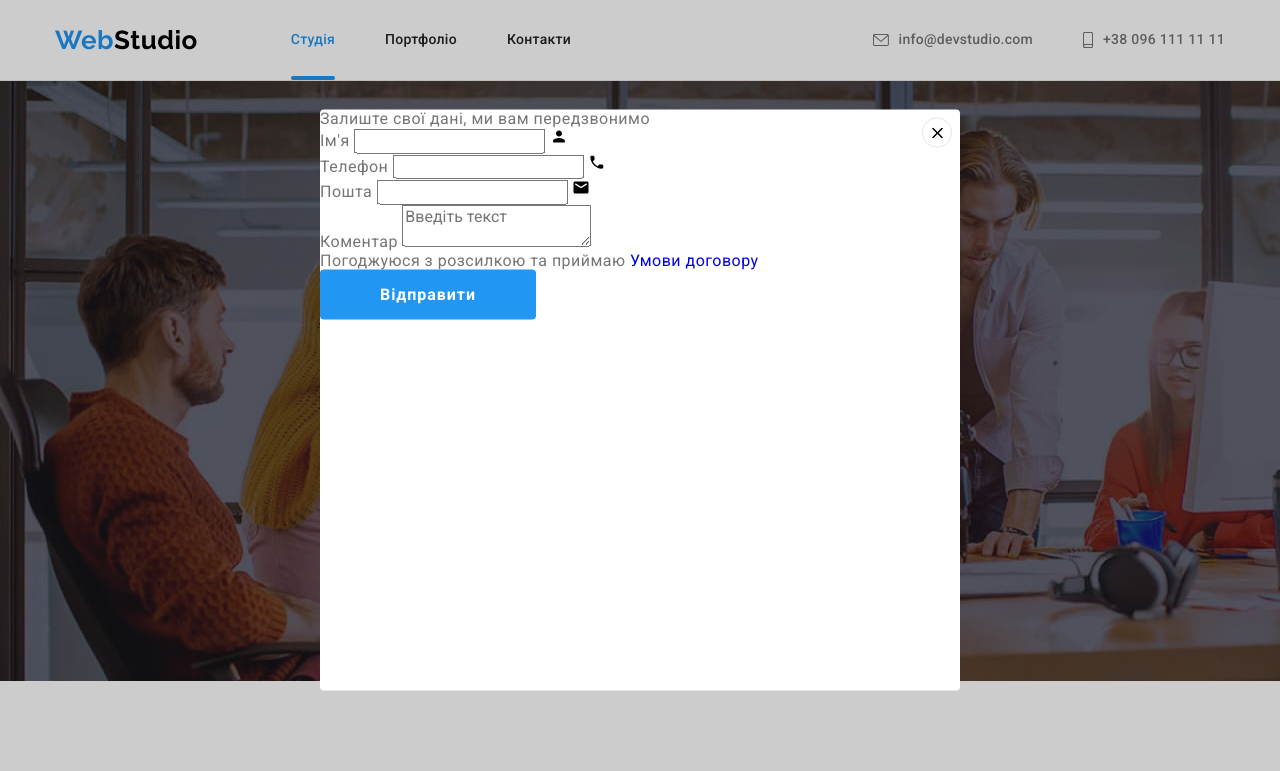
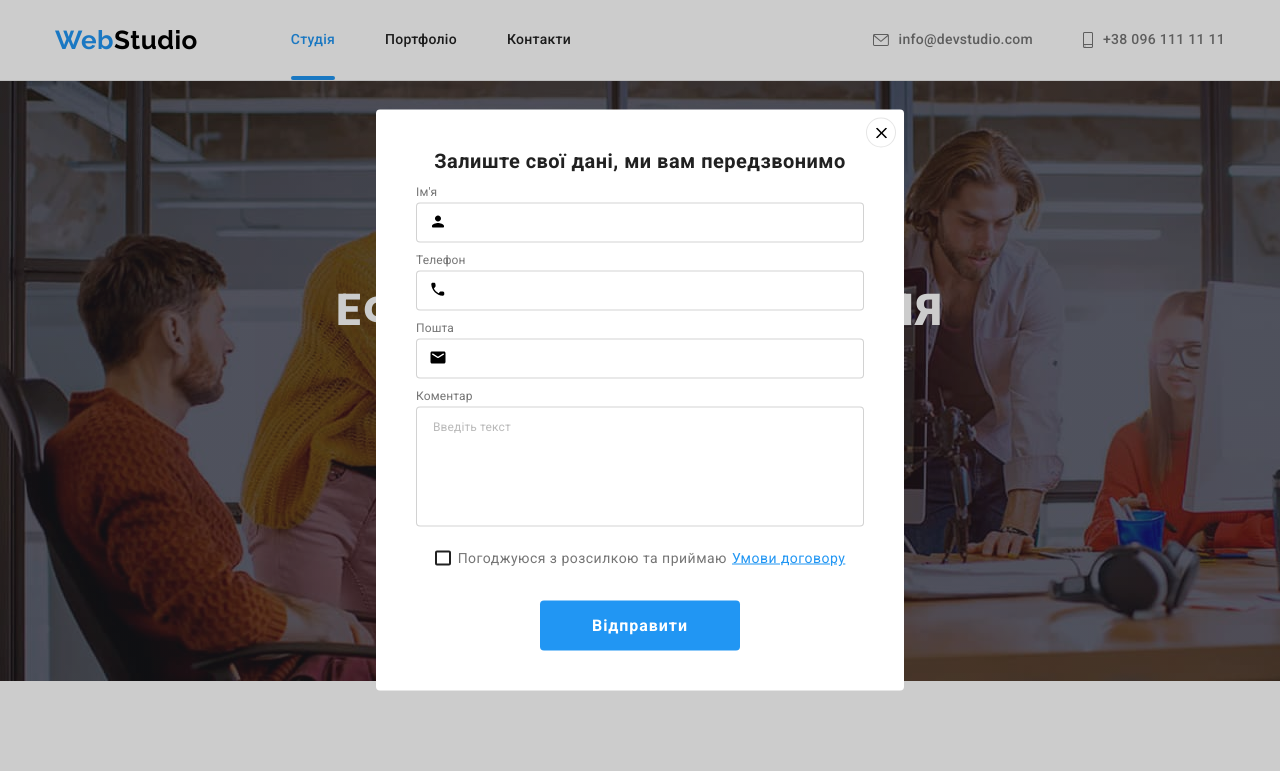
Before and after one commit to soe4ka/goit-markup-hw-06, a plain HTML site: page index.html in a window 1280 px wide. Both pictures are taken after a click on the button "Замовити послугу". Shown: the top 771 px of the page. Drawn offline with nearby package versions, Linux system fonts and the light colour scheme.

Commit message:
add form styles

```diff
--- a/css/styles.css
+++ b/css/styles.css
@@ -160,6 +160,10 @@ img {
   align-items: center;
 
   color: inherit;
+
+  transition-property: color;
+  transition-duration: var(--duration);
+  transition-timing-function: var(--timing-function);
 }
 
 .nav-contact-icon {
@@ -220,6 +224,15 @@ img {
   background-color: var(--accent-color);
   border: none;
   border-radius: 4px;
+
+  transition-property: box-shadow;
+  transition-duration: var(--duration);
+  transition-timing-function: var(--timing-function);
+}
+
+.btn:hover,
+.btn:focus {
+  box-shadow: 0px 4px 4px rgba(0, 0, 0, 0.15);
 }
 
 .hero-container {
@@ -422,6 +435,10 @@ img {
   fill: var(--primary-white);
 }
 
+.social-block {
+  margin-right: 93px;
+}
+
 .bottom .social-icon {
   fill: var(--primary-white);
 
@@ -579,6 +596,7 @@ img {
 .backdrop {
   position: fixed;
   top: 0;
+  left: 0;
 
   width: 100%;
   height: 100%;
@@ -607,6 +625,7 @@ img {
 
   min-height: 581px;
   min-width: 528px;
+  padding: 40px;
 
   background-color: var(--primary-white);
   border-radius: 4px;
@@ -633,6 +652,16 @@ img {
   background-color: var(--primary-white);
   border-radius: 50%;
   border: 1px solid rgba(0, 0, 0, 0.1);
+
+  transition-property: fill;
+  transition-duration: var(--duration);
+  transition-timing-function: var(--timing-function);
+}
+
+
+.close-button:hover,
+.close-button:focus {
+  fill: var(--accent-color);
 }
 
 .we-do-item {
@@ -674,6 +703,7 @@ img {
 .overlay {
   position: absolute;
   top: 0;
+  left: 0;
 
   width: 100%;
   height: 100%;
@@ -698,3 +728,220 @@ img {
   line-height: 1.56;
   color: var(--primary-white);
 }
+
+/* Form styles */
+
+.form-title {
+  margin-bottom: 12px;
+
+  font-weight: 700;
+  font-size: 20px;
+  text-align: center;
+
+  color: var(--secondary-text-color);
+}
+
+.order {
+  display: flex;
+  flex-direction: column;
+  align-items: center;
+}
+
+.wrap {
+  position: relative;
+
+  display: flex;
+  flex-direction: column;
+}
+
+.order-label {
+  font-size: 12px;
+  line-height: 1.167;
+  letter-spacing: 0.01em;
+}
+
+.order-input {
+  padding-left: 42px;
+}
+
+.order-input,
+.order-text {
+  margin-bottom: 10px;
+  margin-top: 4px;
+
+  width: 100%;
+  height: 40px;
+  min-width: 448px;
+
+  border: 1px solid rgba(33, 33, 33, 0.2);
+  border-radius: 4px;
+
+  transition-property: outline;
+  transition-duration: var(--duration);
+  transition-timing-function: var(--timing-function);
+}
+
+.order-input:hover,
+.order-input:focus,
+.order-text:hover,
+.order-text:focus {
+  outline: 1px solid var(--accent-color);
+}
+
+.order-input:hover + .form-icon,
+.order-input:focus + .form-icon {
+  fill: var(--accent-color);
+}
+
+.order-text {
+  height: 120px;
+  padding: 12px 16px;
+  margin-bottom: 20px;
+
+  font-size: 12px;
+  line-height: 1.167;
+  letter-spacing: 0.01em;
+
+  color: var(--secondary-text-color);
+
+  resize: none;
+}
+
+.order-text::placeholder {
+  font-size: 12px;
+  line-height: 1.167;
+  letter-spacing: 0.01em;
+
+  color: rgba(117, 117, 117, 0.5);
+}
+
+.form-icon {
+  position: absolute;
+  top: 55%;
+  left: 5%;
+  transform: translate(-50%, -50%);
+
+  transition-property: fill;
+  transition-duration: var(--duration);
+  transition-timing-function: var(--timing-function);
+}
+
+.agreement-label {
+  display: flex;
+  align-items: center;
+
+  font-size: 14px;
+  line-height: 1.71;
+  margin-bottom: 30px;
+}
+
+.agreement-label::before {
+  margin-right: 7px;
+
+  content: '';
+  width: 16px;
+  height: 15px;
+
+  border: 2px solid var(--secondary-text-color);
+  border-radius: 2px;
+}
+
+.order-agreement:focus + .agreement-label::before {
+  border: 2px solid var(--accent-color);
+  border-radius: 2px;
+}
+
+.order-agreement:checked + .agreement-label::before {
+  background-image: url(../images/check.svg);
+  background-position: center;
+  background-repeat: no-repeat;
+  border: 1px solid var(--accent-color);
+  border-radius: 2px;
+}
+
+.agreement {
+  margin-left: 5px;
+
+  font-size: 14px;
+  line-height: 1.71;
+  text-decoration-line: underline;
+
+  color: #2196f3;
+}
+
+.agreement:focus {
+  outline: 1px solid var(--accent-color);
+  border-radius: 2px;
+}
+
+.send-button {
+  padding-left: 52px;
+  padding-right: 52px;
+
+  display: flex;
+  min-width: 200px;
+  height: 50px;
+}
+
+/* footer form styles */
+
+.sub-form {
+  display: flex;
+  align-items: center;
+}
+
+.sub-title {
+  margin-bottom: 20px;
+
+  font-weight: 700;
+  font-size: 14px;
+  line-height: 1.14;
+  text-transform: uppercase;
+
+  color: var(--primary-white);
+}
+
+.sub-input {
+  padding-left: 16px;
+  margin-right: 12px;
+
+  width: 358px;
+  height: 50px;
+  line-height: 1.25;
+
+  color: rgba(255, 255, 255, 0.6);
+  background-color: transparent;
+  border: 1px solid rgba(255, 255, 255, 0.3);
+  filter: drop-shadow(0px 4px 4px rgba(0, 0, 0, 0.15));
+  border-radius: 4px;
+
+  transition-property: outline;
+  transition-duration: var(--duration);
+  transition-timing-function: var(--timing-function);
+}
+
+.sub-input:hover,
+.sub-input:focus {
+  outline: 1px solid var(--accent-color);
+}
+
+.sub-input::placeholder {
+  line-height: 1.25;
+
+  color: rgba(255, 255, 255, 0.6);
+}
+
+.sub-button {
+  padding: 10px 28px;
+
+  display: flex;
+  align-items: center;
+  min-width: 200px;
+  height: 50px;
+}
+
+.sub-icon {
+  margin-left: 10px;
+
+  fill: var(--primary-white);
+}
```
